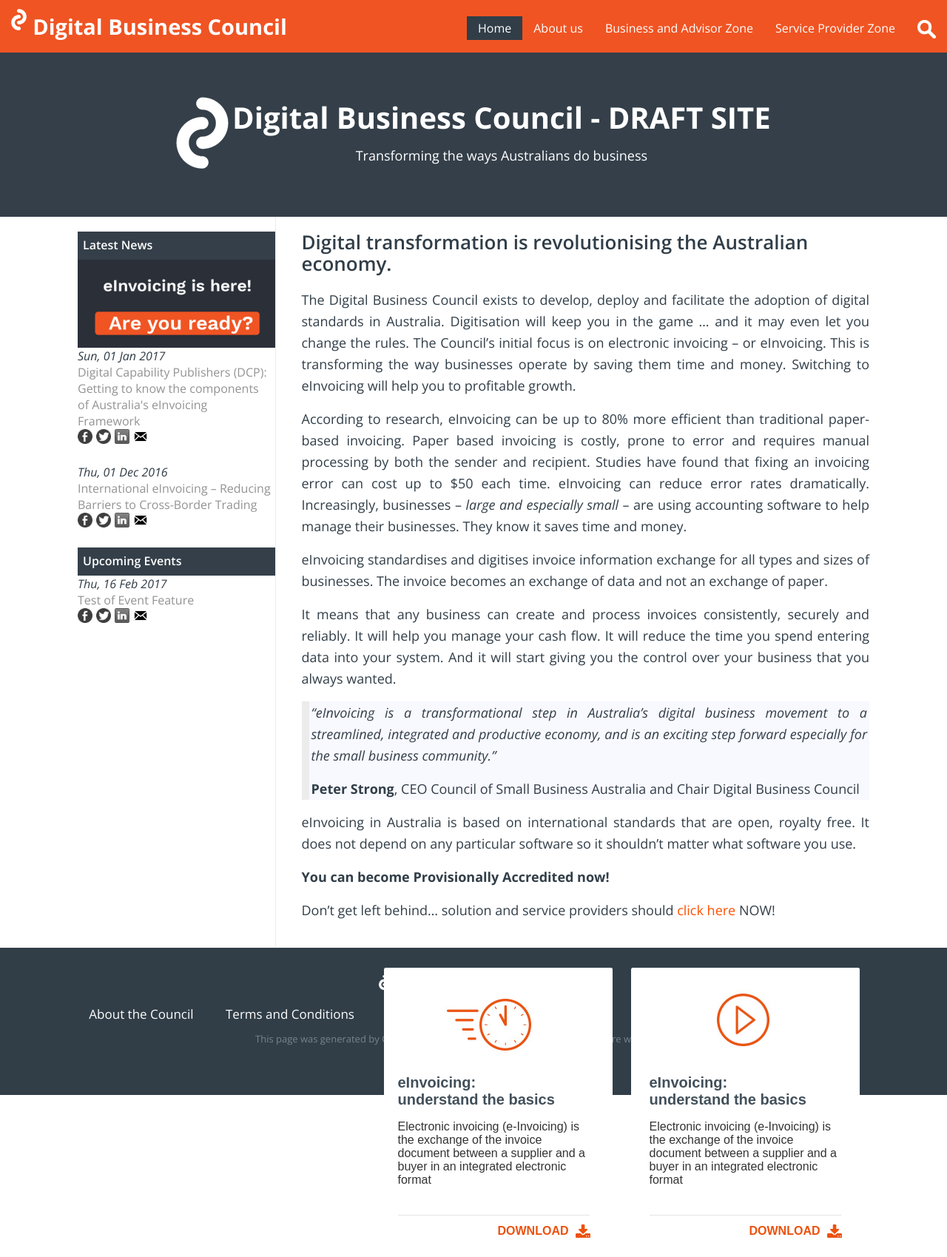
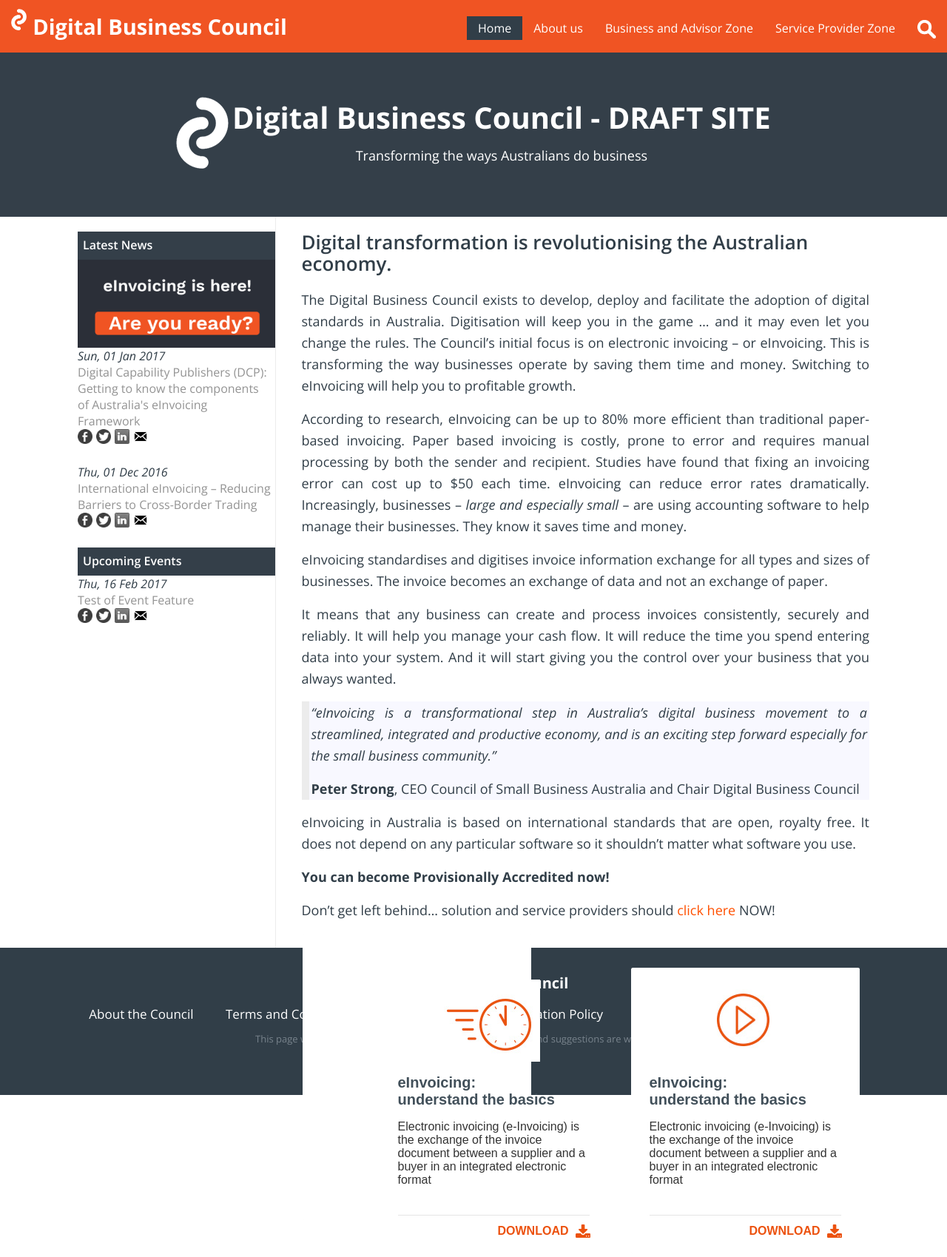
Before and after one commit to Digital-Business-Council/Digital-Business-Council.github.io, a Jekyll site: the page built from index.md, in a window 1280 px wide. Shown: the whole page at 74% size. Built offline with Jekyll 4.4.1, drawn with Linux system fonts in a browser that asks for light colours; our own code applies the rules of GitHub Pages for plain Markdown files.

Commit message:
Update call-to-action-block.html

```diff
--- a/_includes/call-to-action-block.html
+++ b/_includes/call-to-action-block.html
@@ -1,6 +1,6 @@
 {% assign current = page.url | downcase | split: '/' %}
 <div class="call-to-action">
-        <div class="cta-frame" style="left: 110px; top: 46px;">
+        <div class="cta-frame" >
             <img src="/images/frame-white.png">
         </div>
         <div class="cta-text" style="left: 130px; top: 253px;">
```
